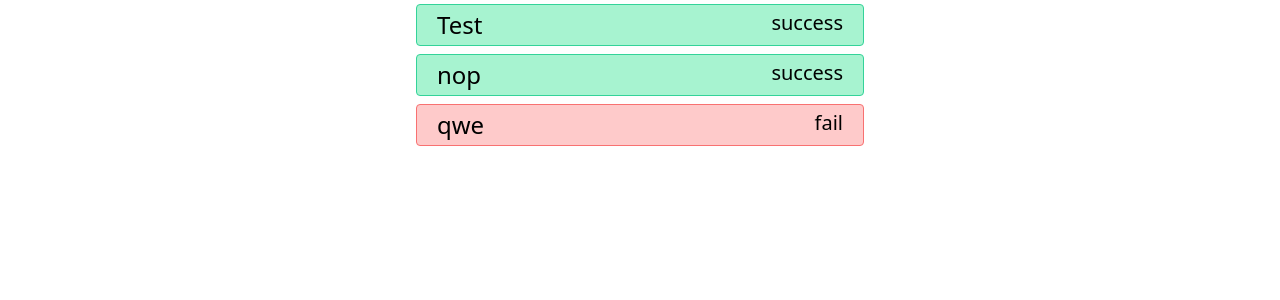
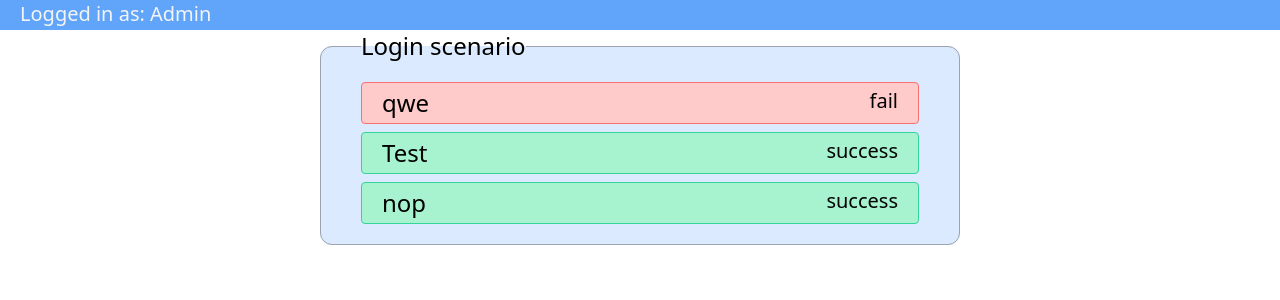
Before and after one commit to rykos/test-ground, a React (Create React App) app in the folder clientapp/: page / in a window 1280 px wide. Shown: the top 300 px of the page. Built offline with nearby package versions, Linux system fonts and the light colour scheme.

Commit message:
ui sketch

```diff
--- a/clientapp/src/App.css
+++ b/clientapp/src/App.css
@@ -2,6 +2,9 @@
 @tailwind components;
 @tailwind utilities;
 
+.button-success{
+    @apply bg-green-400 p-1 rounded cursor-pointer;
+}
 
 .test-tab{
     @apply border rounded m-1 py-1 cursor-pointer;
--- a/clientapp/src/App.tsx
+++ b/clientapp/src/App.tsx
@@ -10,10 +10,10 @@ class App extends Component {
     {
       id: 0, name: "Test", requirements: [], expectedResult: "", steps: [
         "Step 1", "Step 2", "Step 3"
-      ], description: "", author: "", automation: true, category: ""
+      ], description: "Test logowania poprzez przycisk loguj", author: "", automation: true, category: ""
     },
-    { id: 1, name: "nop", requirements: [], expectedResult: "", steps: ["Step 1", "Step 2", "Step 3"], description: "", author: "", automation: true, category: "" },
-    { id: 2, name: "qwe", requirements: [], expectedResult: "", steps: ["Step 1", "Step 2", "Step 3"], description: "", author: "", automation: true, category: "" }
+    { id: 1, name: "nop", requirements: [], expectedResult: "", steps: ["Step 1", "Step 2", "Step 3"], description: "Test logowania poprzez przycisk loguj", author: "", automation: true, category: "" },
+    { id: 2, name: "qwe", requirements: [], expectedResult: "", steps: ["Step 1", "Step 2", "Step 3", "Step 4"], description: "Test logowania poprzez przycisk loguj", author: "", automation: true, category: "" }
   ];
 
   tmr: TestCaseResult[] = [
@@ -22,12 +22,33 @@ class App extends Component {
     { result: "fail", test: this.tms[2], stepsSuccess: [true, true, false] }
   ];
 
+  constructor(p: any) {
+    super(p);
+    this.tmr.sort((x, y) => {
+      if (x.result && y.result) {
+        if (x.result > y.result) return 1;
+        if (x.result < y.result) return -1;
+        return 0;
+      }
+      return (x) ? 1 : -1;
+    });
+  }
+
   render() {
     return (
-      <div className="w-full flex-col flex items-center">
-        {this.tmr.map(x => {
-          return <TestTab key={x.test?.id} testResult={x}></TestTab>
-        })}
+      <div>
+        <div className="flex w-full bg-blue-400 text-gray-100 text-xl px-5" style={{height: "30px"}}>
+          <div className="h-full">Logged in as: Admin</div>
+        </div>
+        <fieldset className="flex flex-col items-center border border-gray-400 m-auto px-10 py-4 rounded-xl bg-blue-100" style={{ width: "50%" }}>
+          {/* <div className="text-2xl">Scenario</div> */}
+          <legend className="text-2xl">Login scenario</legend>
+          <div className="w-full flex-col flex items-center">
+            {this.tmr.map(x => {
+              return <TestTab key={x.test?.id} testResult={x}></TestTab>
+            })}
+          </div>
+        </fieldset>
       </div>
     );
   }
--- a/clientapp/src/components/Test-tab-expanded.tsx
+++ b/clientapp/src/components/Test-tab-expanded.tsx
@@ -1,6 +1,7 @@
 import { Component, Fragment } from "react";
 import { TestCase } from "../models/TestCase";
 import { TestCaseResult } from "../models/TestResult";
+import { TestStep } from "./TestStep";
 
 interface TestTabExpandedProps {
     result: TestCaseResult;
@@ -13,14 +14,17 @@ export class TestTabExpanded extends Component<TestTabExpandedProps> {
         this.state = {
             expanded: false
         };
+
+        console.log(this.props.result.test);
     }
 
     render() {
         return (
             <div className="" style={{ transition: "500ms" }}>
                 <h2 className="text-2xl mx-5">{this.props.result.test?.name}</h2>
+                <h3 className="text-xl mx-5">{this.props.result.test?.description}</h3>
                 {this.props.result.test?.steps?.map((x, i) => {
-                    return <div>{x} {`${this.props.result.stepsSuccess![i] ? "Ok" : "Fail"}`}</div>
+                    return <TestStep key={i} name={x} result={this.props.result.stepsSuccess![i]}></TestStep>
                 })}
             </div>
         )
--- a/clientapp/src/components/TestStep.tsx
+++ b/clientapp/src/components/TestStep.tsx
@@ -1,7 +1,8 @@
 import { Component, Fragment } from "react";
 
 interface TestStepProps {
-
+    name: string;
+    result: boolean | undefined;
 }
 //flex justify-between
 
@@ -14,10 +15,14 @@ export class TestStep extends Component<TestStepProps> {
     }
 
     render() {
-        return (
-            <div>
-
-            </div>
-        )
+        if (this.props.result !== undefined)
+            return (
+                <div className={`${this.props.result ? "text-green-500" : "text-red-400"}`}>{this.props.name} {`${this.props.result ? "Ok" : "Fail"}`}</div>
+            )
+        else{
+            return(
+                <div className="text-gray-500">{this.props.name} -</div>
+            )
+        }
     }
 }
--- a/clientapp/src/components/test-tab.tsx
+++ b/clientapp/src/components/test-tab.tsx
@@ -27,7 +27,7 @@ export class TestTab extends Component<TestTabProps, TestTabState> {
         else
             content = <TestTabExpanded result={this.props.testResult}></TestTabExpanded>
         return (
-            <div className={`${isSuccess(this.props.testResult.result) ? "test-tab-success" : "test-tab-fail"}`} style={{ width: "35%" }} onClick={() => { console.log(`${this.state.expanded}`); this.setState({ expanded: !this.state.expanded }) }}>
+            <div className={`${isSuccess(this.props.testResult.result) ? "test-tab-success" : "test-tab-fail"}`} style={{ width: "100%" }} onClick={() => { this.setState({ expanded: !this.state.expanded }) }}>
                 {content}
             </div>
         )
```
